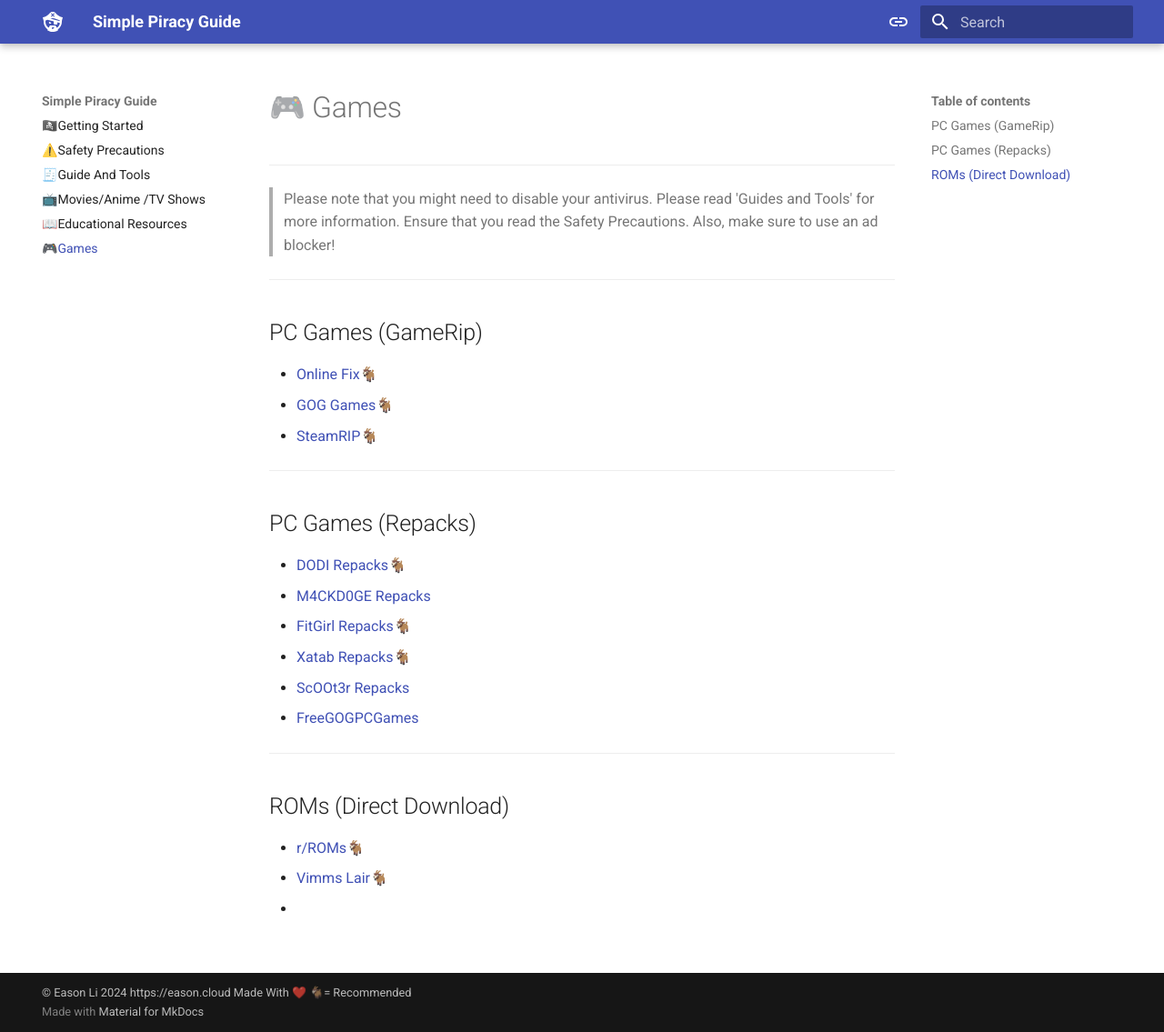
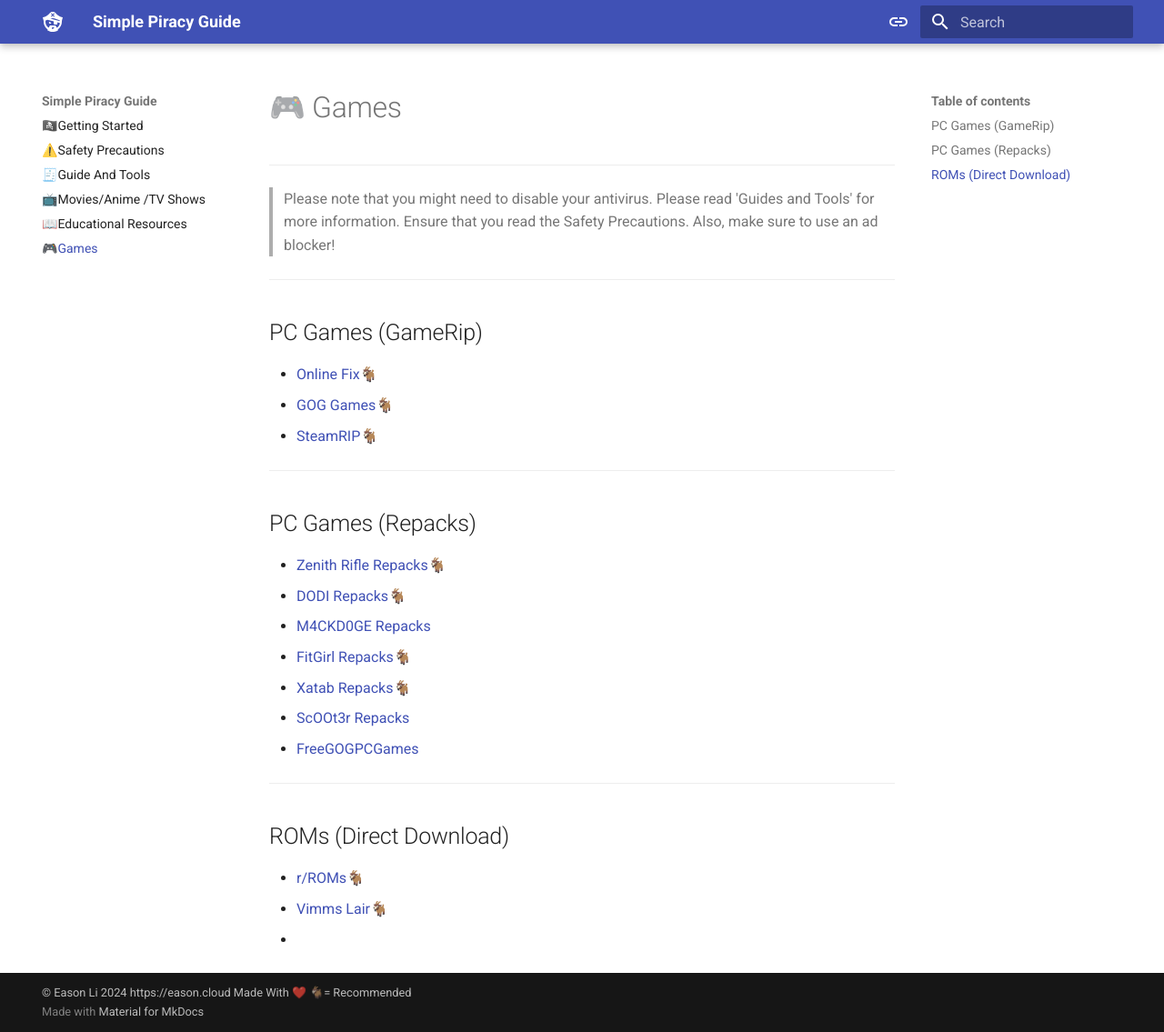
Before and after one commit to eli32-vlc/simple-piracy-guide, an MkDocs documentation site: the page built from docs/games.md, in a window 1280 px wide and 1135 px high. Shown: the whole window at 91% size. Built offline with MkDocs 1.6.1 and Material for MkDocs 9.7.7, drawn with Linux system fonts in a browser that asks for light colours.

Commit message:
Update games.md

```diff
--- a/docs/games.md
+++ b/docs/games.md
@@ -14,6 +14,7 @@
 ---
 ## PC Games (Repacks)
 
+- [Zenith Rifle Repacks🐐](https://repacks.zenith.fr.to)
 - [DODI Repacks🐐](https://dodi-repacks.site/)
 - [M4CKD0GE Repacks](https://m4ckd0ge-repacks.site/)
 - [FitGirl Repacks🐐](https://fitgirl-repacks.site/)
```
